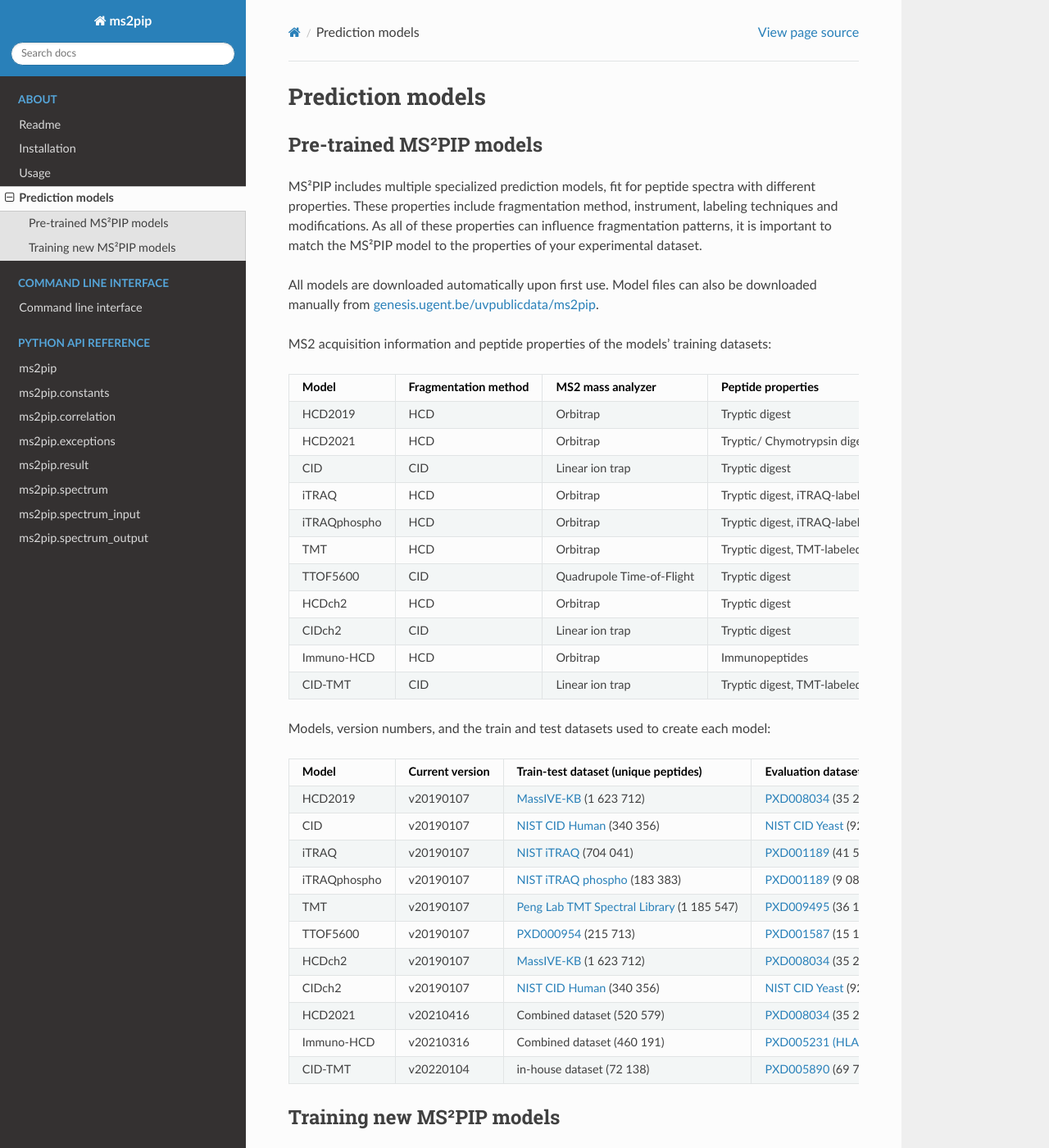
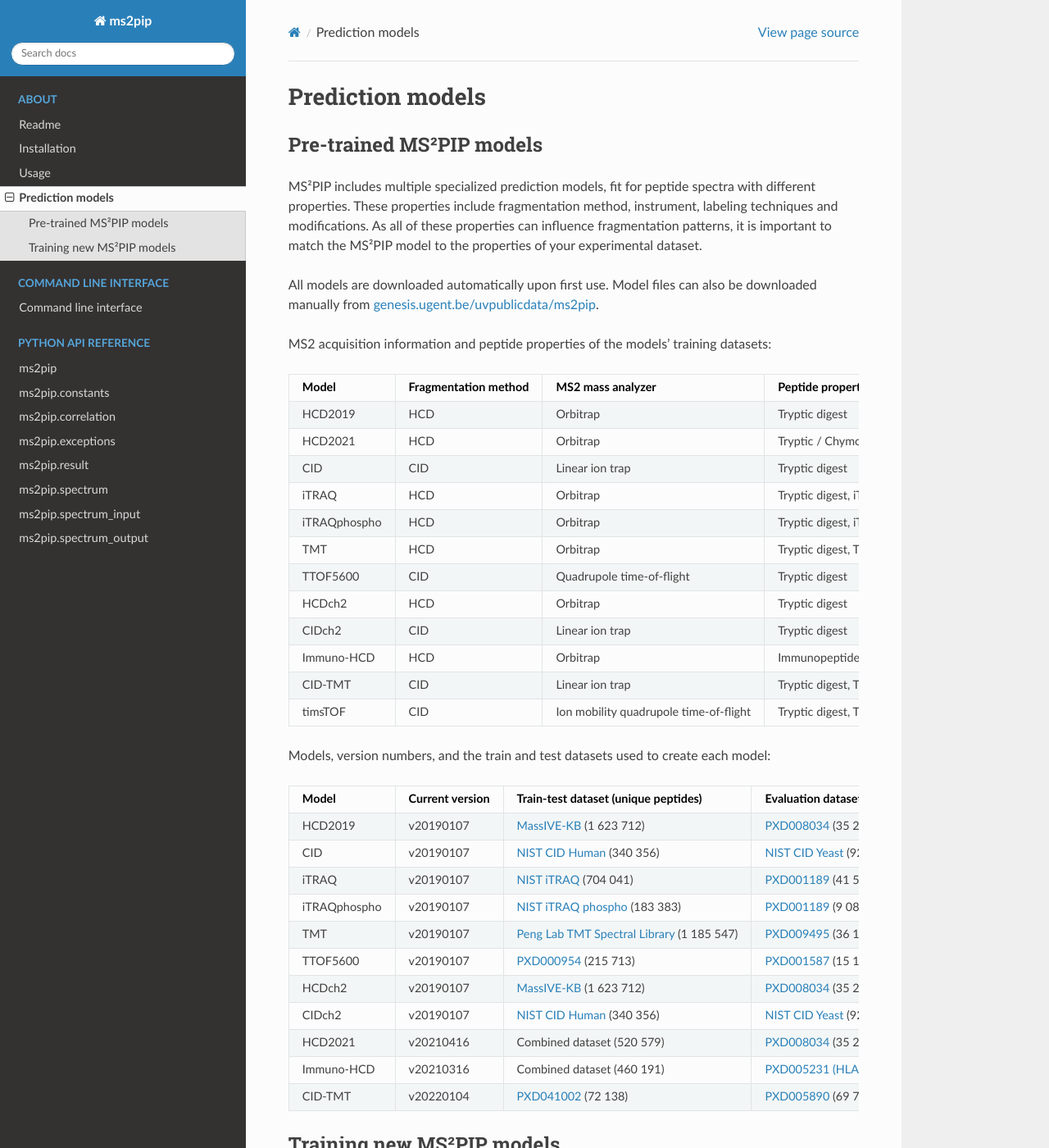
Before and after one commit to compomics/ms2pip, a Sphinx documentation site: the page built from docs/source/prediction-models.rst, in a window 1280 px wide and 1400 px high. Shown: the whole window at 82% size. Built offline with Sphinx 7.4.7 and the Read the Docs theme 2.0.0, drawn with Linux system fonts in a browser that asks for light colours.

Commit message:
Update models docs

```diff
--- a/docs/source/prediction-models.rst
+++ b/docs/source/prediction-models.rst
@@ -15,32 +15,34 @@ from `genesis.ugent.be/uvpublicdata/ms2pip <https://genesis.ugent.be/uvpublicdat
 
 MS2 acquisition information and peptide properties of the models' training datasets:
 
-+--------------+----------------------+---------------------------+----------------------------------------------------+
-| Model        | Fragmentation method | MS2 mass analyzer         | Peptide properties                                 |
-+==============+======================+===========================+====================================================+
-| HCD2019      | HCD                  | Orbitrap                  | Tryptic digest                                     |
-+--------------+----------------------+---------------------------+----------------------------------------------------+
-| HCD2021      | HCD                  | Orbitrap                  | Tryptic/ Chymotrypsin digest                       |
-+--------------+----------------------+---------------------------+----------------------------------------------------+
-| CID          | CID                  | Linear ion trap           | Tryptic digest                                     |
-+--------------+----------------------+---------------------------+----------------------------------------------------+
-| iTRAQ        | HCD                  | Orbitrap                  | Tryptic digest, iTRAQ-labeled                      |
-+--------------+----------------------+---------------------------+----------------------------------------------------+
-| iTRAQphospho | HCD                  | Orbitrap                  | Tryptic digest, iTRAQ-labeled, enriched for        |
-|              |                      |                           | phosphorylation                                    |
-+--------------+----------------------+---------------------------+----------------------------------------------------+
-| TMT          | HCD                  | Orbitrap                  | Tryptic digest, TMT-labeled                        |
-+--------------+----------------------+---------------------------+----------------------------------------------------+
-| TTOF5600     | CID                  | Quadrupole Time-of-Flight | Tryptic digest                                     |
-+--------------+----------------------+---------------------------+----------------------------------------------------+
-| HCDch2       | HCD                  | Orbitrap                  | Tryptic digest                                     |
-+--------------+----------------------+---------------------------+----------------------------------------------------+
-| CIDch2       | CID                  | Linear ion trap           | Tryptic digest                                     |
-+--------------+----------------------+---------------------------+----------------------------------------------------+
-| Immuno-HCD   | HCD                  | Orbitrap                  | Immunopeptides                                     |
-+--------------+----------------------+---------------------------+----------------------------------------------------+
-| CID-TMT      | CID                  | Linear ion trap           | Tryptic digest, TMT-labeled                        |
-+--------------+----------------------+---------------------------+----------------------------------------------------+
++--------------+----------------------+----------------------------------------+----------------------------------------------------+
+| Model        | Fragmentation method | MS2 mass analyzer                      | Peptide properties                                 |
++==============+======================+========================================+====================================================+
+| HCD2019      | HCD                  | Orbitrap                               | Tryptic digest                                     |
++--------------+----------------------+----------------------------------------+----------------------------------------------------+
+| HCD2021      | HCD                  | Orbitrap                               | Tryptic / Chymotrypsin digest                      |
++--------------+----------------------+----------------------------------------+----------------------------------------------------+
+| CID          | CID                  | Linear ion trap                        | Tryptic digest                                     |
++--------------+----------------------+----------------------------------------+----------------------------------------------------+
+| iTRAQ        | HCD                  | Orbitrap                               | Tryptic digest, iTRAQ-labeled                      |
++--------------+----------------------+----------------------------------------+----------------------------------------------------+
+| iTRAQphospho | HCD                  | Orbitrap                               | Tryptic digest, iTRAQ-labeled, enriched for        |
+|              |                      |                                        | phosphorylation                                    |
++--------------+----------------------+----------------------------------------+----------------------------------------------------+
+| TMT          | HCD                  | Orbitrap                               | Tryptic digest, TMT-labeled                        |
++--------------+----------------------+----------------------------------------+----------------------------------------------------+
+| TTOF5600     | CID                  | Quadrupole time-of-flight              | Tryptic digest                                     |
++--------------+----------------------+----------------------------------------+----------------------------------------------------+
+| HCDch2       | HCD                  | Orbitrap                               | Tryptic digest                                     |
++--------------+----------------------+----------------------------------------+----------------------------------------------------+
+| CIDch2       | CID                  | Linear ion trap                        | Tryptic digest                                     |
++--------------+----------------------+----------------------------------------+----------------------------------------------------+
+| Immuno-HCD   | HCD                  | Orbitrap                               | Immunopeptides                                     |
++--------------+----------------------+----------------------------------------+----------------------------------------------------+
+| CID-TMT      | CID                  | Linear ion trap                        | Tryptic digest, TMT-labeled                        |
++--------------+----------------------+----------------------------------------+----------------------------------------------------+
+| timsTOF      | CID                  | Ion mobility quadrupole time-of-flight | Tryptic digest, TMT-labeled                        |
++--------------+----------------------+----------------------------------------+----------------------------------------------------+
 
 Models, version numbers, and the train and test datasets used to create each model:
 
@@ -69,7 +71,7 @@ Models, version numbers, and the train and test datasets used to create each mod
 | Immuno-HCD    | v20210316         | Combined dataset (460 191)                      | `PXD005231 (HLA-I)`_ (46 753)                     | 0.963736                                |
 |               |                   |                                                 | `PXD020011 (HLA-II)`_ (23 941)                    |                                         |
 +---------------+-------------------+-------------------------------------------------+---------------------------------------------------+-----------------------------------------+
-| CID-TMT       | v20220104         | in-house dataset (72 138)                       | `PXD005890`_ (69 768)                             | 0.851085                                |
+| CID-TMT       | v20220104         | `PXD041002`_ (72 138)                           | `PXD005890`_ (69 768)                             | 0.851085                                |
 +---------------+-------------------+-------------------------------------------------+---------------------------------------------------+-----------------------------------------+
 
 
@@ -92,5 +94,6 @@ Training new MS²PIP models
 .. _PXD001587: https://doi.org/10.1038/nmeth.3255
 .. _PXD005231 (HLA-I): https://doi.org/10.1101/098780
 .. _PXD020011 (HLA-II): https://doi.org/10.3389/fimmu.2020.01981
+.. _PXD041002: https://doi.org/10.1093/nar/gkad335
 .. _PXD005890: https://doi.org/10.1021/acs.jproteome.7b00091
 .. _Training new MS²PIP models: http://compomics.github.io/projects/ms2pip_c/wiki/Training-new-MS2PIP-models.html
```
